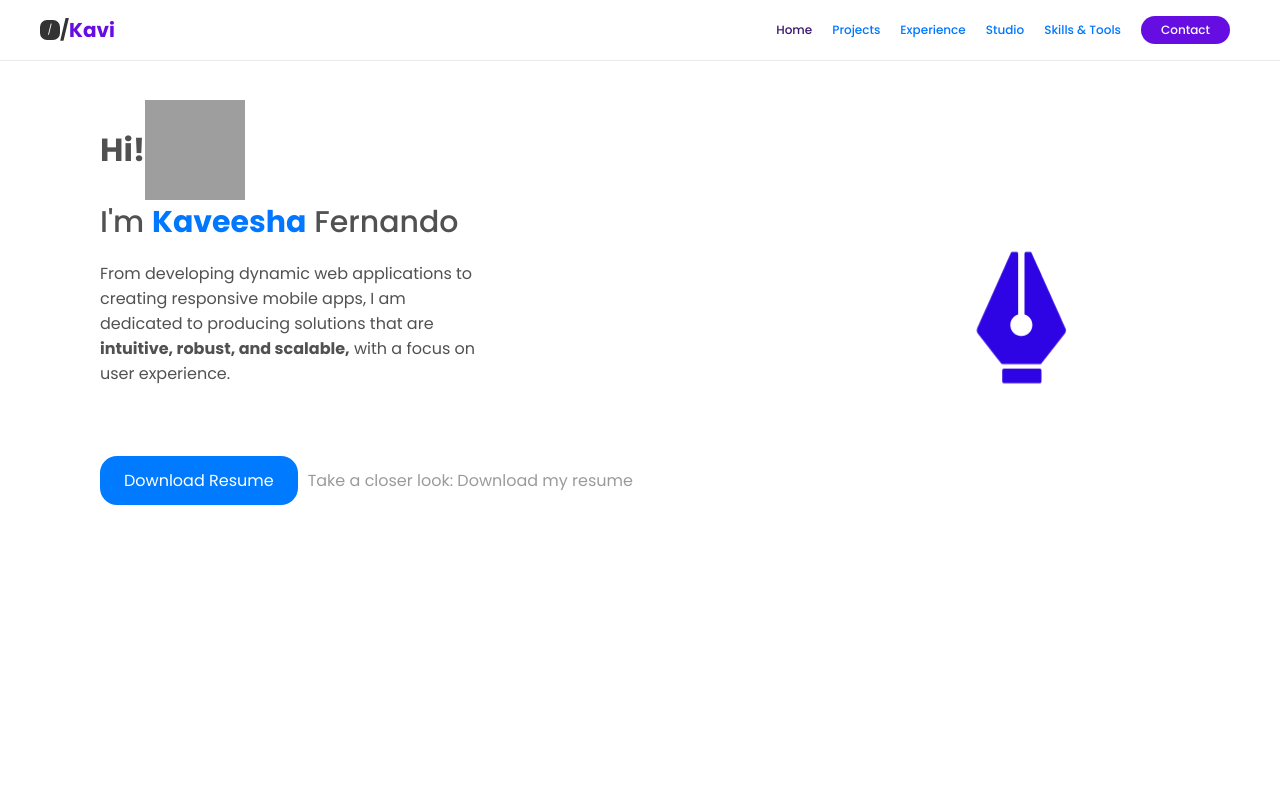
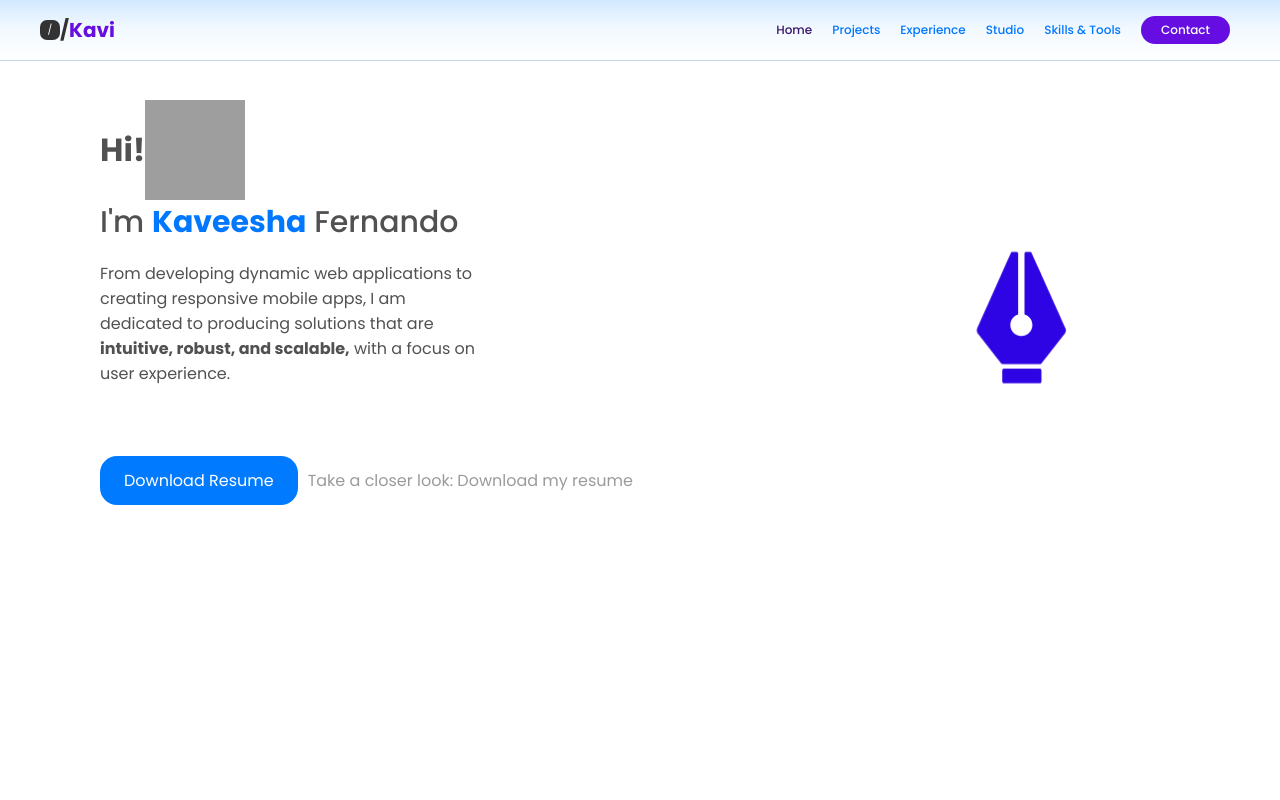
Before and after one commit to Kaveeshakavindi/Kaveeshakavindi.github.io, a plain HTML site: page index.html in a window 1280 px wide. Shown: the top 800 px of the page. Drawn offline with Linux system fonts and the light colour scheme; grey boxes are pictures that could not be loaded.

Commit message:
made navbar opacity 100%

```diff
--- a/Navbar.css
+++ b/Navbar.css
@@ -1,7 +1,7 @@
 @import url('https://fonts.googleapis.com/css2?family=Poppins:wght@100;200;300;400;500;600;700;800&display=swap');
 
 .navbar {
-    background: transparent;
+  background: linear-gradient(180deg, rgba(210,233,255,1) 0%, rgba(242,249,255,1) 47%, rgba(255,255,255,1) 100%);
     color: #fff;
     display: flex;
     justify-content: space-between;
```
